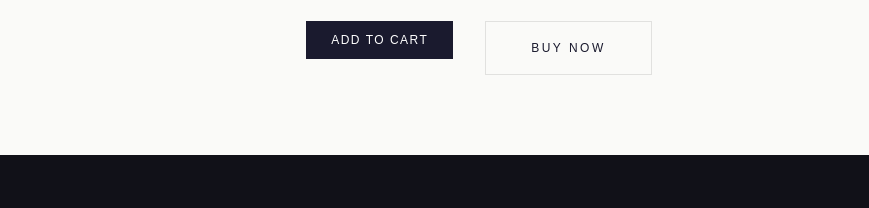
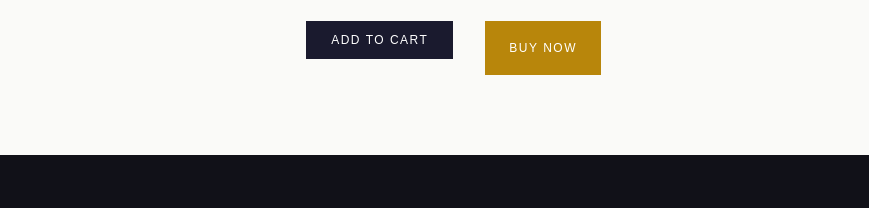
Before and after one commit to Ahmedjutt2463/The-yusuf-Store, a website: page codex.html in a window 1280 px wide. Shown: the part 797-1005 px from the top of the page, 411-1280 px from the left. Drawn offline with nearby package versions, Linux system fonts and the light colour scheme; a web font is replaced by a local one.

Commit message:
Style Buy Now button to match Add to Cart size with gold highlight

```diff
--- a/styles.css
+++ b/styles.css
@@ -900,14 +900,21 @@ h1, h2, h3, h4, .logo, .hero h1, .page-hero h1, .detail-info h1 {
 }
 
 .btn-buy {
-  background: transparent;
-  color: var(--text);
-  border: 1px solid var(--border-light);
+  padding: 0.7rem 1.5rem;
+  background: var(--gold);
+  color: #fff;
+  border: none;
+  font-weight: 400;
+  font-size: 0.75rem;
+  letter-spacing: 1.5px;
+  text-transform: uppercase;
+  cursor: pointer;
+  transition: background 0.3s, color 0.3s;
 }
 
 .btn-buy:hover {
-  background: var(--text);
-  color: var(--bg);
+  background: #1a1a2e;
+  color: #fff;
 }
 
 .gallery {
```
Also changed, not shown: images/D1.1.jpeg (deleted), images/D2.1.jpeg (deleted), images/D3.1.jpeg (deleted), images/D4.1.jpeg (deleted), images/D5.1.jpeg (deleted), images/D6.1.jpeg (deleted).
